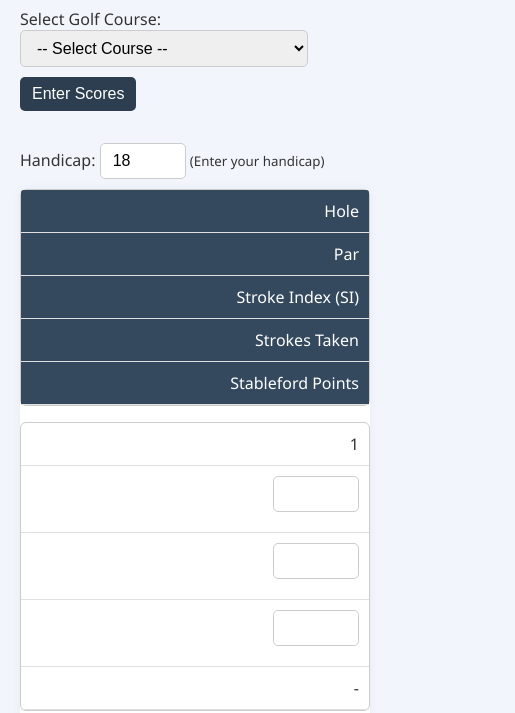
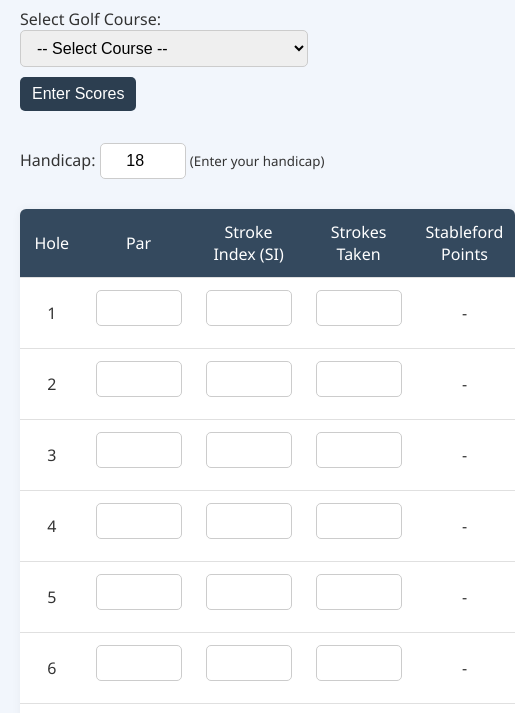
Before and after one commit to pramukhjadhav/GolfScoringApp, a plain HTML site: page index.html in a window 390 px wide. Shown: the part 149-862 px from the top of the page, 515 px wide, since content can reach past the window. Drawn offline with Linux system fonts and the light colour scheme.

Commit message:
Update index.html
Back to tables+ style

```diff
--- a/index.html
+++ b/index.html
@@ -45,6 +45,7 @@ table {
   box-shadow: 0 0 10px rgba(0,0,0,0.05);
   border-radius: 6px;
   overflow: hidden;
+  margin-top: 20px;
 }
 
 th, td {
@@ -66,6 +67,7 @@ tfoot td {
 
 input[type=number] {
   width: 60px;
+  text-align: center;
 }
 
 #results {
@@ -93,32 +95,6 @@ input[type=number] {
   background-color: #e2e3f3;
 }
 
-/* Responsive layout */
-@media (max-width: 768px) {
-  table, thead, tbody, th, td, tr {
-    display: block;
-  }
-
-  tr {
-    margin-bottom: 1rem;
-    border: 1px solid #ccc;
-    border-radius: 6px;
-  }
-
-  td, th {
-    padding: 10px;
-    text-align: right;
-    position: relative;
-  }
-
-  td::before, th::before {
-    content: attr(data-label);
-    position: absolute;
-    left: 10px;
-    font-weight: bold;
-    text-align: left;
-  }
-}
 
   </style>
 </head>
```
